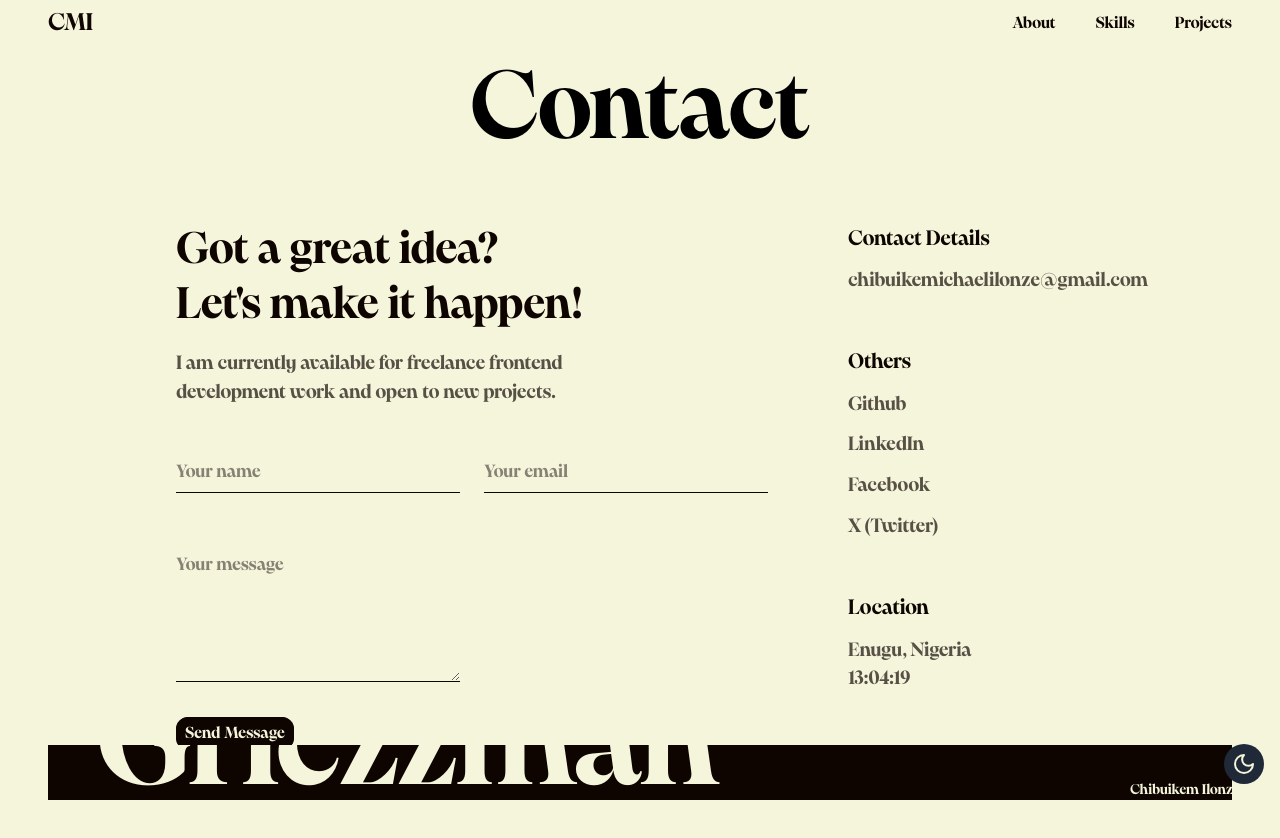
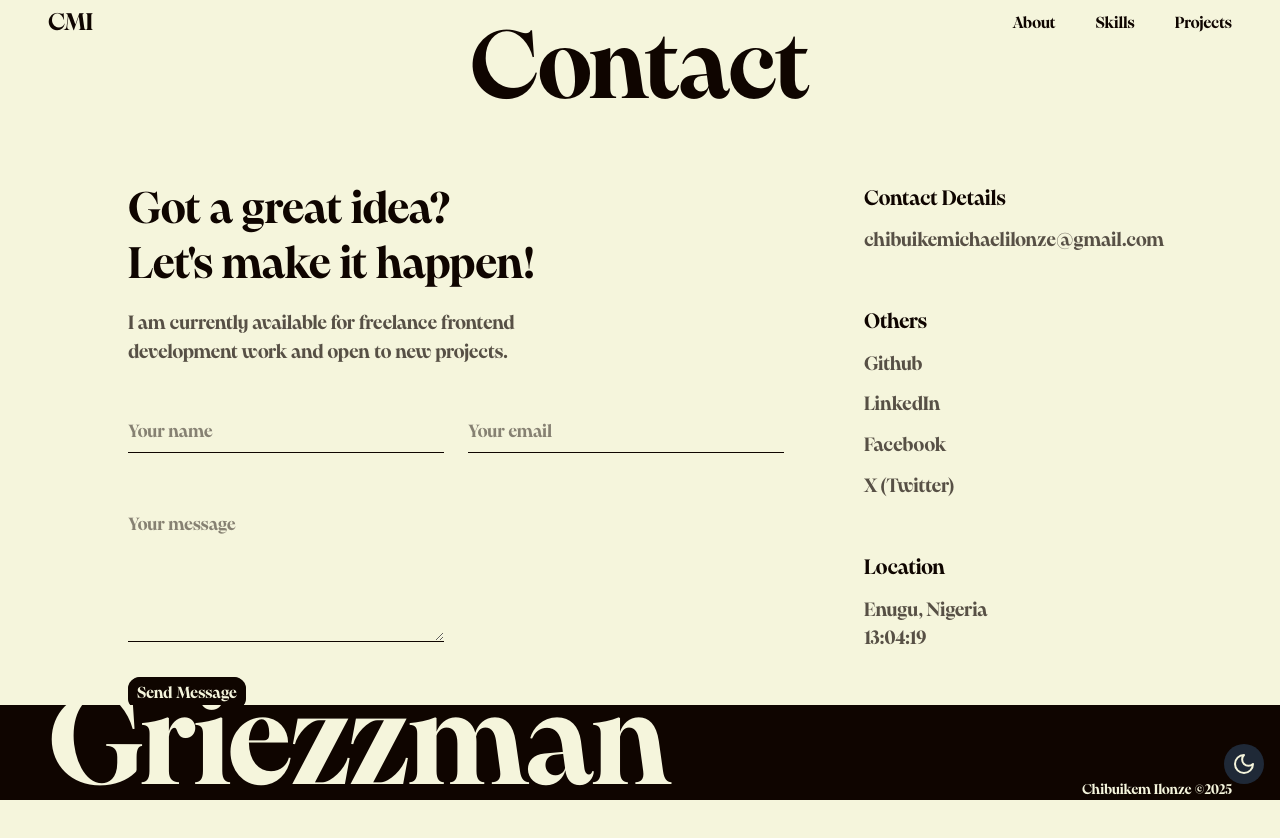
Before and after one commit to CMI-James/main-portfolio, a Next.js app: page /contact in a window 1280 px wide. Shown: the top 838 px of the page. Built offline with nearby package versions, Linux system fonts and the light colour scheme.

Commit message:
feat: added some components

```diff
--- a/src/components/contact/Contact.jsx
+++ b/src/components/contact/Contact.jsx
@@ -4,7 +4,7 @@ import ContactDetails from "./components/contactDetails";
 export default function ContactMe({ className = "" }) {
   return (
     <section
-      className={`px-5 md:px-10 xl:px-20 2xl:px-28 relative theme-dark-light ${className}`}
+      className={`px-5 md:px-10 xl:px-20 2xl:px-28 relative theme-dark-light pb-24s ${className}`}
       aria-label="contact me"
     >
       {/* <Heading title="Contact" /> */}
--- a/src/components/ui/Section.jsx
+++ b/src/components/ui/Section.jsx
@@ -2,7 +2,11 @@ import React, { useEffect, useRef } from "react";
 import { useScroll, motion } from "framer-motion";
 import Lenis from "@studio-freight/lenis";
 
-const Section = ({ children, className }) => {
+const Section = ({
+  children,
+  className,
+  extraPadding = "py-10 px-4 md:px-8 xl:px-12 ",
+}) => {
   const container = useRef(null);
   const { scrollYProgress } = useScroll({
     target: container,
@@ -17,12 +21,8 @@ const Section = ({ children, className }) => {
     }
     requestAnimationFrame(raf);
   }, []);
-
   return (
-    <div
-      ref={container}
-      className={`relative py-10 px-4 md:px-8 xl:px-12 ${className}`}
-    >
+    <div ref={container} className={`relative ${extraPadding}  ${className}`}>
       {React.Children.map(children, (child) =>
         React.cloneElement(child, { scrollYProgress })
       )}
--- a/src/pages/about.jsx
+++ b/src/pages/about.jsx
@@ -6,7 +6,7 @@ import React from "react";
 
 const About = () => {
   return (
-    <Transition>
+    <Transition className="theme-dark-light">
       <Section>
         <SectionHeader title="About" />
         <SectionBody>
--- a/src/pages/contact.jsx
+++ b/src/pages/contact.jsx
@@ -7,10 +7,9 @@ import Transition from "@/components/ui/Transition";
 import React from "react";
 
 const ContactPage = () => {
-
   return (
-    <Transition>
-      <Section>
+    <Transition className="theme-dark-light">
+      <Section extraPadding=" " >
         <SectionHeader title="Contact" />
         <SectionBody>
           <ContactMe />
```
